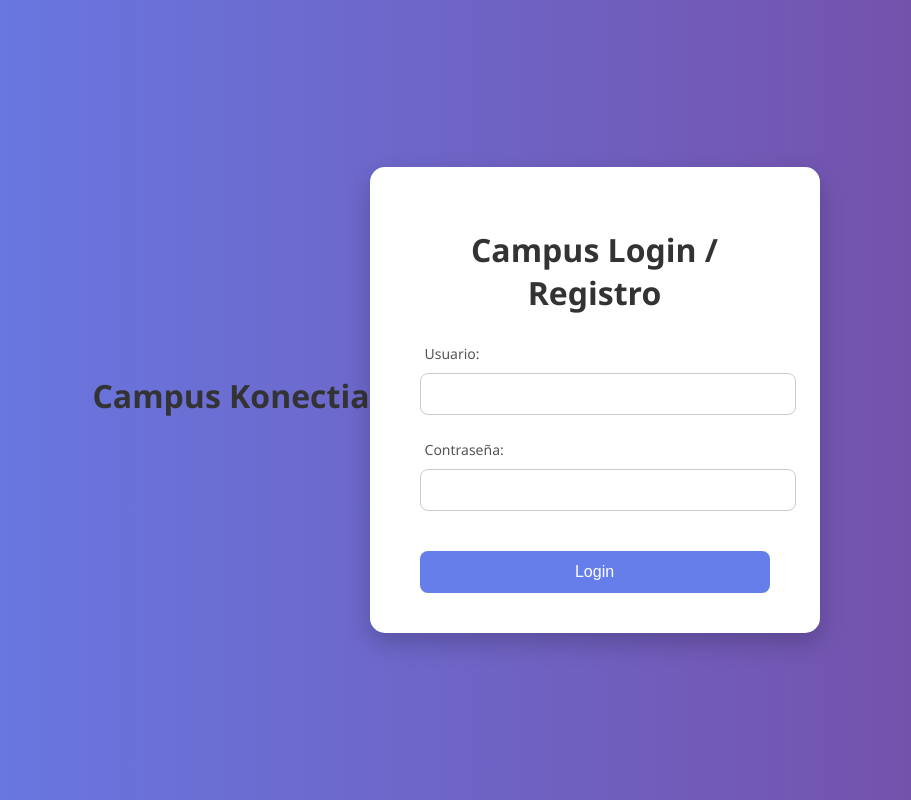
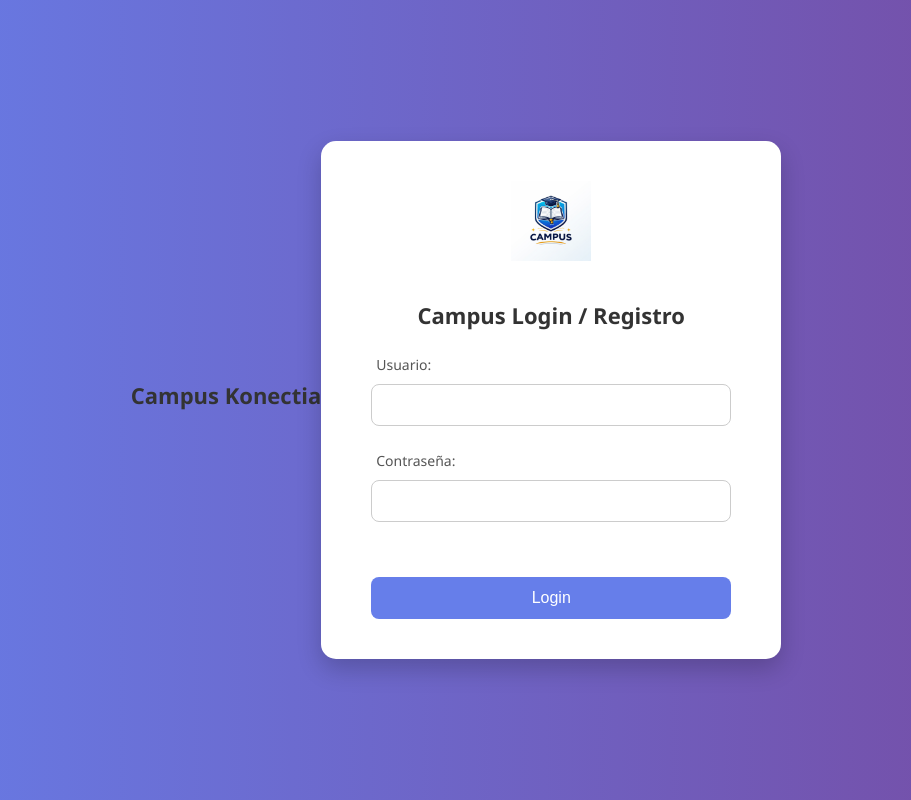
Before and after one commit to desireekonectia-coder/campus, a Flask app: page / in a window 1280 px wide. Shown: the whole page, without its empty margins (184-1095 px from the left). Run offline with Flask 3, Linux system fonts and the light colour scheme; some libraries are stand-ins or nearby versions.

Commit message:
Inserto Logo

```diff
--- a/templates/login.html
+++ b/templates/login.html
@@ -23,13 +23,21 @@
             padding: 40px 50px;
             border-radius: 15px;
             box-shadow: 0 10px 25px rgba(0,0,0,0.2);
-            width: 350px;
+            width: 360px;
             text-align: center;
+            position: relative;
+        }
+
+        .logo {
+            width: 80px;
+            height: 80px;
+            margin-bottom: 20px;
         }
 
         h1 {
-            margin-bottom: 30px;
+            margin-bottom: 25px;
             color: #333;
+            font-size: 22px;
         }
 
         input[type="text"], input[type="password"], input[type="email"] {
@@ -39,6 +47,7 @@
             border-radius: 8px;
             border: 1px solid #ccc;
             font-size: 14px;
+            box-sizing: border-box;
         }
 
         button {
@@ -74,11 +83,29 @@
         .form-group {
             margin-bottom: 15px;
             text-align: left;
+            opacity: 1;
+            transition: opacity 0.5s ease;
+        }
+
+        /* Campo de email oculto inicialmente */
+        .email-field {
+            opacity: 0;
+            height: 0;
+            overflow: hidden;
+            transition: opacity 0.5s ease, height 0.5s ease;
+        }
+
+        .email-field.show {
+            opacity: 1;
+            height: auto;
         }
     </style>
 </head>
 <body>
     <div class="container">
+        <!-- Logo -->
+        <img src="{{ url_for('static', filename='logo.png') }}" alt="Logo Campus" class="logo">
+
         <h1>Campus Login / Registro</h1>
 
         {% if mensaje %}
@@ -96,12 +123,10 @@
                 <input type="password" name="password" required>
             </div>
 
-            {% if mostrar_email %}
-            <div class="form-group">
+            <div class="form-group email-field {% if mostrar_email %}show{% endif %}">
                 <label>Email:</label>
-                <input type="email" name="email" required>
+                <input type="email" name="email" {% if mostrar_email %}required{% endif %}>
             </div>
-            {% endif %}
 
             <button type="submit">
                 {% if mostrar_email %}
@@ -117,4 +142,5 @@
 
 
 
+
 {% endblock %}
```
Also changed, not shown: static/logo.png (added).
